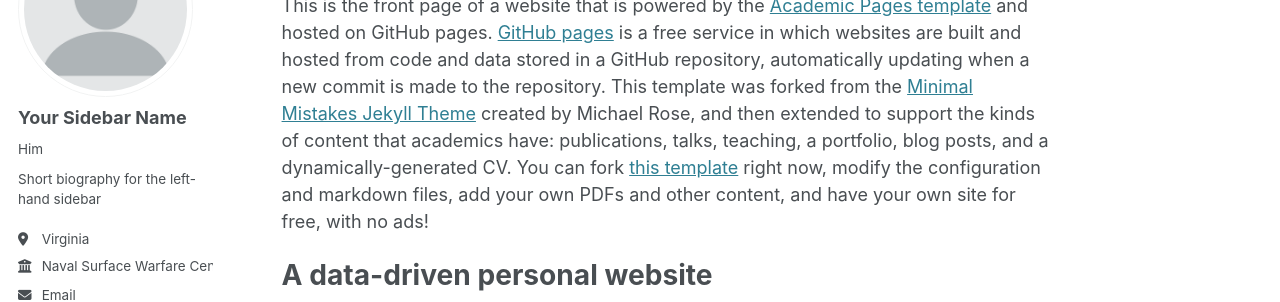
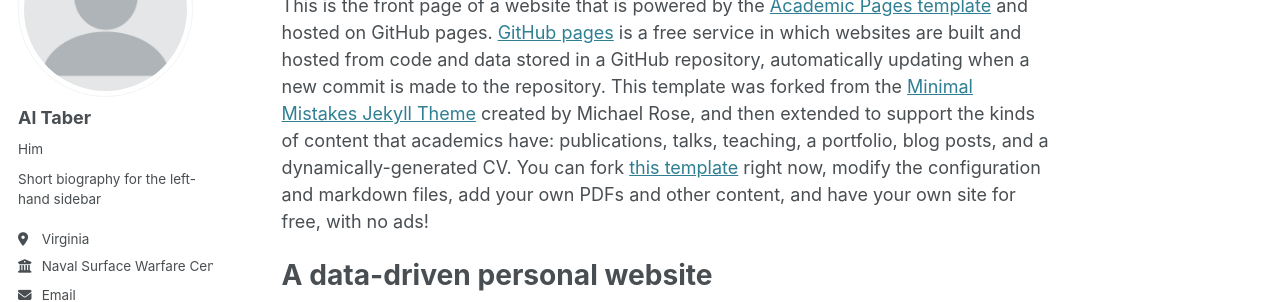
Before and after one commit to altaber2/altaber2.github.io, a Jekyll site: the page built from _pages/about.md, in a window 1280 px wide. Shown: the part 184-486 px from the top of the page. Built offline with Jekyll 4.4.1, drawn with Linux system fonts in a browser that asks for light colours; some web fonts are replaced.

Commit message:
Update _config.yml

```diff
--- a/_config.yml
+++ b/_config.yml
@@ -23,7 +23,7 @@ repository               : "academicpages/academicpages.github.io"
 author:
   # Biographic information
   avatar           : "profile.png"
-  name             : "Your Sidebar Name"
+  name             : "Al Taber"
   pronouns         : "Him"
   bio              : "Short biography for the left-hand sidebar"
   location         : "Virginia"
```
